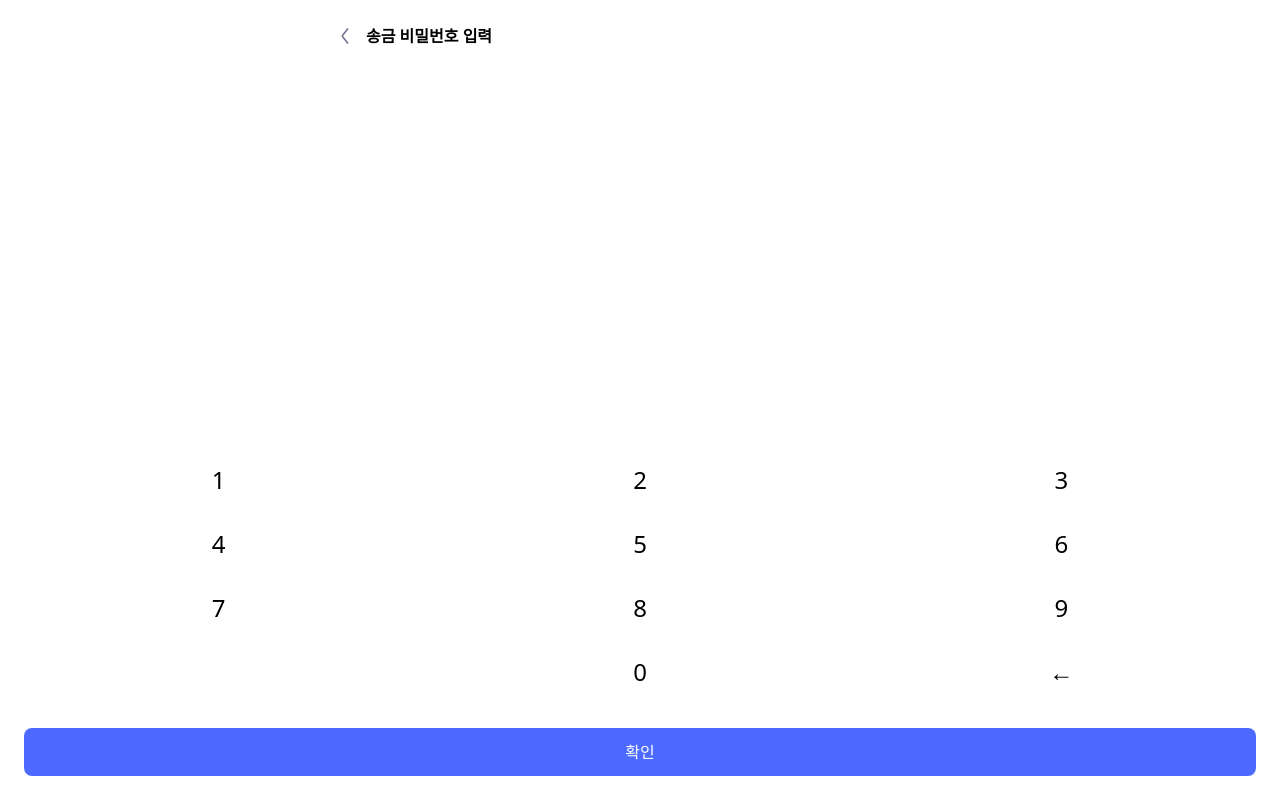
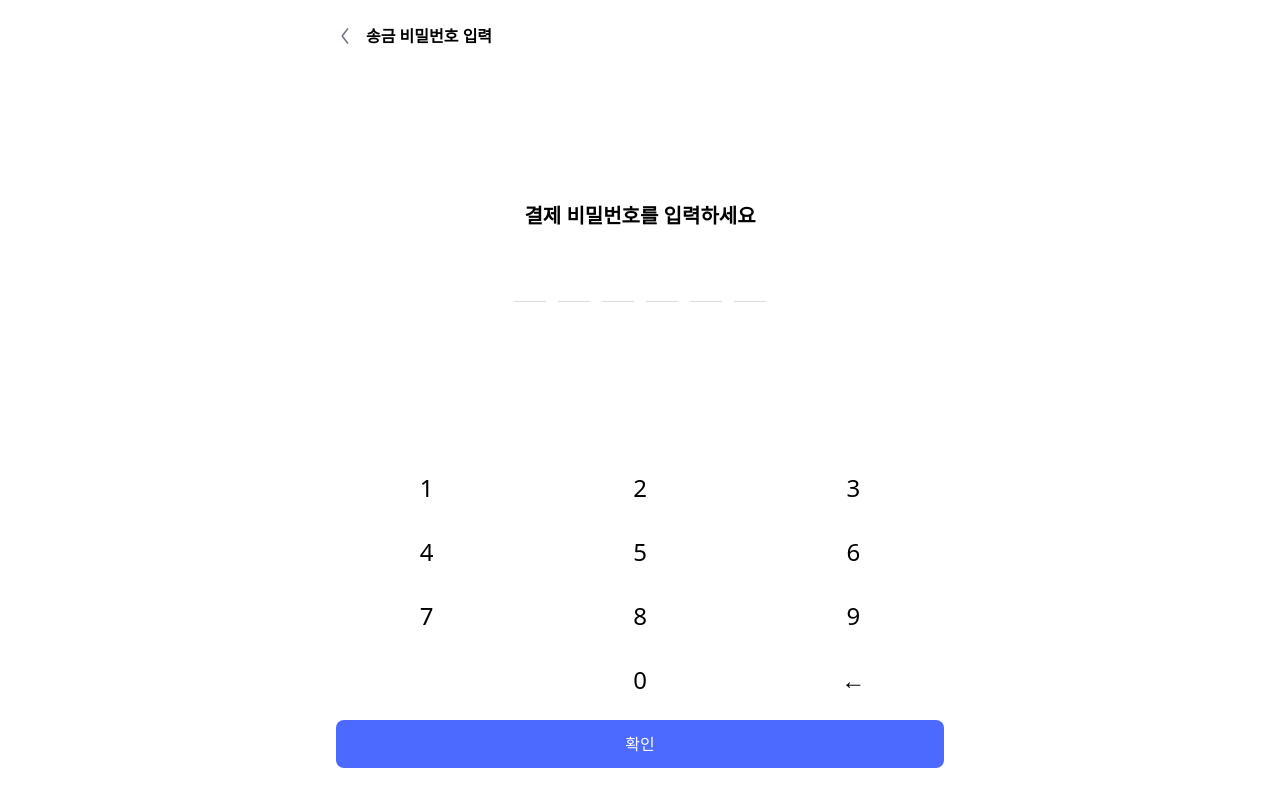
Before and after one commit to FormMate205/FormMate, a React (Vite) app in the folder Frontend/: page /transfer/password in a window 1280 px wide. Built offline with nearby package versions, Linux system fonts and the light colour scheme; a web font is replaced by a local one.

Commit message:
publish: 결제 비밀번호 페이지 퍼블리싱

```diff
--- /dev/null
+++ b/Frontend/src/features/transfer/ui/amount/AmountDifference.tsx
@@ -0,0 +1,53 @@
+import { Button } from '@/components/ui/button';
+
+interface AmountDifferenceProps {
+    inputValue: string;
+    recommendAmount: number;
+    onRecommendClick: () => void;
+}
+
+const AmountDifference = ({
+    inputValue,
+    recommendAmount,
+    onRecommendClick,
+}: AmountDifferenceProps) => {
+    const currentAmount = parseInt(inputValue || '0', 10);
+    const difference = currentAmount - recommendAmount;
+
+    if (!inputValue) {
+        return (
+            <Button variant='choiceEmpty' onClick={onRecommendClick}>
+                상환액 {recommendAmount.toLocaleString()}원
+            </Button>
+        );
+    }
+
+    if (difference === 0) {
+        return (
+            <span className='text-base font-medium text-gray-700'>
+                정확한 상환액입니다
+            </span>
+        );
+    }
+
+    return (
+        <div className='flex items-center gap-2 font-medium text-gray-700'>
+            <div className='border-line-500 rounded-xl border px-3 py-1'>
+                차액
+            </div>
+            <div className='text-lg font-medium'>
+                {difference > 0 ? (
+                    <span className='text-primary-500'>
+                        + {Math.abs(difference).toLocaleString()}원
+                    </span>
+                ) : (
+                    <span className='text-subPink-600'>
+                        - {Math.abs(difference).toLocaleString()}원
+                    </span>
+                )}
+            </div>
+        </div>
+    );
+};
+
+export default AmountDifference;
--- /dev/null
+++ b/Frontend/src/features/transfer/ui/amount/AmountShortcuts.tsx
@@ -0,0 +1,23 @@
+interface AmountShortcutsProps {
+    onClick: (amount: number) => void;
+}
+
+const shortcuts = [10000, 50000, 100000, 500000];
+
+const AmountShortcuts = ({ onClick }: AmountShortcutsProps) => {
+    return (
+        <div className='flex justify-between px-3'>
+            {shortcuts.map((amt) => (
+                <div
+                    key={amt}
+                    className='bg-line-100 cursor-pointer rounded-2xl px-4 py-2'
+                    onClick={() => onClick(amt)}
+                >
+                    + {(amt / 10000).toFixed(0)}만
+                </div>
+            ))}
+        </div>
+    );
+};
+
+export default AmountShortcuts;
--- a/Frontend/src/pages/transfer/EnterAmount.tsx
+++ b/Frontend/src/pages/transfer/EnterAmount.tsx
@@ -1,7 +1,9 @@
 import { useState } from 'react';
 import { useNavigate } from 'react-router-dom';
 import { Button } from '@/components/ui/button';
-import AmountInput from '@/features/transfer/ui/AmountInput';
+import AmountDifference from '@/features/transfer/ui/amount/AmountDifference';
+import AmountInput from '@/features/transfer/ui/amount/AmountInput';
+import AmountShortcuts from '@/features/transfer/ui/amount/AmountShortcuts';
 import NumberPad from '@/shared/ui/NumberPad';
 import { Header } from '@/widgets';
 
@@ -9,8 +11,6 @@ const EnterAmount = () => {
     const navigate = useNavigate();
     const [inputValue, setInputValue] = useState('');
     const recommendAmount = 200000;
-    const currentAmount = parseInt(inputValue || '0', 10);
-    const difference = currentAmount - recommendAmount;
 
     const handleNumberClick = (num: string) => {
         setInputValue((prev) => prev + num);
@@ -31,9 +31,9 @@ const EnterAmount = () => {
     };
 
     return (
-        <div className='flex flex-col px-4 py-2'>
+        <div className='relative flex h-screen flex-col justify-between px-4 py-2'>
             <Header title='송금 금액 입력' />
-            <section className='mt-20 flex flex-col gap-12 px-2'>
+            <section className='flex flex-col gap-12 px-2'>
                 <div className='flex flex-col'>
                     <span className='text-2xl font-semibold'>강지은님께</span>
                     <span className='text-line-700 text-lg font-medium'>
@@ -43,60 +43,18 @@ const EnterAmount = () => {
                 <div className='flex flex-col gap-4'>
                     <AmountInput inputValue={inputValue} />
                     <div className='flex justify-start'>
-                        {!inputValue ? (
-                            <Button
-                                variant='choiceEmpty'
-                                onClick={handleRecommendClick}
-                            >
-                                상환액 20000원
-                            </Button>
-                        ) : difference === 0 ? (
-                            <span className='text-base font-medium text-gray-700'>
-                                정확한 상환액입니다
-                            </span>
-                        ) : (
-                            <div className='flex items-center gap-2 font-medium text-gray-700'>
-                                <div className='border-line-500 rounded-xl border px-3 py-1'>
-                                    차액
-                                </div>
-                                <div className='text-lg font-medium'>
-                                    {difference > 0 ? (
-                                        <span className='text-primary-500'>
-                                            +{' '}
-                                            {Math.abs(
-                                                difference,
-                                            ).toLocaleString()}
-                                            원
-                                        </span>
-                                    ) : (
-                                        <span className='text-subPink-600'>
-                                            -
-                                            {Math.abs(
-                                                difference,
-                                            ).toLocaleString()}
-                                            원
-                                        </span>
-                                    )}
-                                </div>
-                            </div>
-                        )}
+                        <AmountDifference
+                            inputValue={inputValue}
+                            recommendAmount={recommendAmount}
+                            onRecommendClick={handleRecommendClick}
+                        />
                     </div>
                 </div>
             </section>
 
             {/* 금액 추가 버튼들 */}
-            <div className='fixed bottom-0 flex w-full max-w-[640px] flex-col gap-6 px-6 pb-6'>
-                <div className='flex justify-between px-3'>
-                    {[10000, 50000, 100000, 500000].map((amt) => (
-                        <div
-                            key={amt}
-                            className='bg-line-100 cursor-pointer rounded-2xl px-4 py-2'
-                            onClick={() => handleAmountAdd(amt)}
-                        >
-                            + {(amt / 10000).toFixed(0)}만
-                        </div>
-                    ))}
-                </div>
+            <div className='sticky bottom-0 left-0 mx-auto flex w-full max-w-[640px] flex-col gap-6 pb-6'>
+                <AmountShortcuts onClick={handleAmountAdd} />
                 <NumberPad
                     onNumberClick={handleNumberClick}
                     onDelete={handleDelete}
--- a/Frontend/src/pages/transfer/EnterPassword.tsx
+++ b/Frontend/src/pages/transfer/EnterPassword.tsx
@@ -1,6 +1,8 @@
 import { useState } from 'react';
 import { useNavigate } from 'react-router-dom';
 import { Button } from '@/components/ui/button';
+import NumberPad from '@/shared/ui/NumberPad';
+import PasswordDots from '@/shared/ui/PasswordDots';
 import { Header } from '@/widgets';
 
 const EnterPassword = () => {
@@ -15,44 +17,21 @@ const EnterPassword = () => {
     };
 
     return (
-        <div className='flex flex-col px-4 py-2'>
+        <div className='relative flex h-full flex-col justify-between px-4 py-2'>
             <Header title='송금 비밀번호 입력' />
-            <div className='fixed bottom-0 left-0 w-full px-6 pb-6'>
+
+            <div className='flex flex-col justify-center p-6'>
+                <span className='text-center text-xl font-semibold'>
+                    결제 비밀번호를 입력하세요
+                </span>
+                <PasswordDots inputValue={inputValue} />
+            </div>
+            <div className='sticky bottom-0 left-0 mx-auto flex w-full max-w-[640px] flex-col gap-6 pb-6'>
                 {/* 숫자 키패드 */}
-                <div className='mb-10 grid grid-cols-3 gap-8 text-center text-2xl'>
-                    {[
-                        '1',
-                        '2',
-                        '3',
-                        '4',
-                        '5',
-                        '6',
-                        '7',
-                        '8',
-                        '9',
-                        '',
-                        '0',
-                        '←',
-                    ].map((num) =>
-                        num === '←' ? (
-                            <div
-                                key={num}
-                                onClick={handleDelete}
-                                className='cursor-pointer'
-                            >
-                                ←
-                            </div>
-                        ) : (
-                            <div
-                                key={num}
-                                onClick={() => handleNumberClick(num)}
-                                className='cursor-pointer'
-                            >
-                                {num}
-                            </div>
-                        ),
-                    )}
-                </div>
+                <NumberPad
+                    onDelete={handleDelete}
+                    onNumberClick={handleNumberClick}
+                />
 
                 <Button
                     variant='primary'
--- a/Frontend/src/shared/ui/NumberPad.tsx
+++ b/Frontend/src/shared/ui/NumberPad.tsx
@@ -20,6 +20,7 @@ const keyPadItems = [
 
 const NumberPad = ({ onNumberClick, onDelete }: NumberPadProps) => {
     return (
+        <div className='w-full max-w-[640px]'>
             <div className='grid grid-cols-3 gap-8 text-center text-2xl'>
                 {keyPadItems.map((item, index) => {
                     if (item.type === 'empty') {
@@ -49,6 +50,7 @@ const NumberPad = ({ onNumberClick, onDelete }: NumberPadProps) => {
                     );
                 })}
             </div>
+        </div>
     );
 };
 
--- /dev/null
+++ b/Frontend/src/shared/ui/PasswordDots.tsx
@@ -0,0 +1,25 @@
+interface PasswordDotsProps {
+    inputValue: string;
+    length?: number; // 기본값 6
+}
+
+const PasswordDots = ({ inputValue, length = 6 }: PasswordDotsProps) => {
+    return (
+        <div className='mt-10 mb-8 flex justify-center gap-3'>
+            {[...Array(length)].map((_, idx) => (
+                <div
+                    key={idx}
+                    className={`h-8 w-8 border-b-[1.4px] text-center text-2xl font-semibold ${
+                        inputValue[idx]
+                            ? 'border-primary-500'
+                            : 'border-line-200'
+                    }`}
+                >
+                    {inputValue[idx] ? '•' : ''}
+                </div>
+            ))}
+        </div>
+    );
+};
+
+export default PasswordDots;
```
Also changed, not shown: Frontend/src/features/transfer/ui/amount/AmountInput.tsx (renamed from Frontend/src/features/transfer/ui/AmountInput.tsx). Lines whose indentation alone changed are shown as unchanged.
